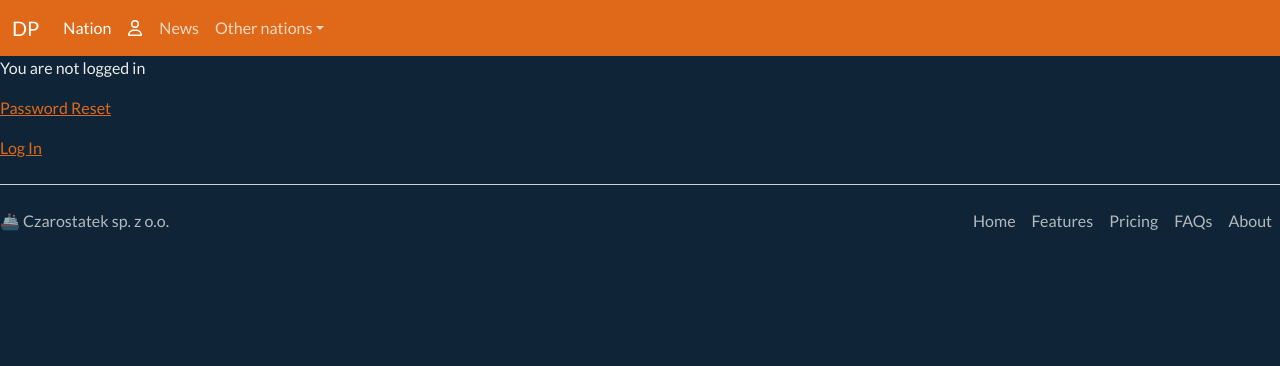
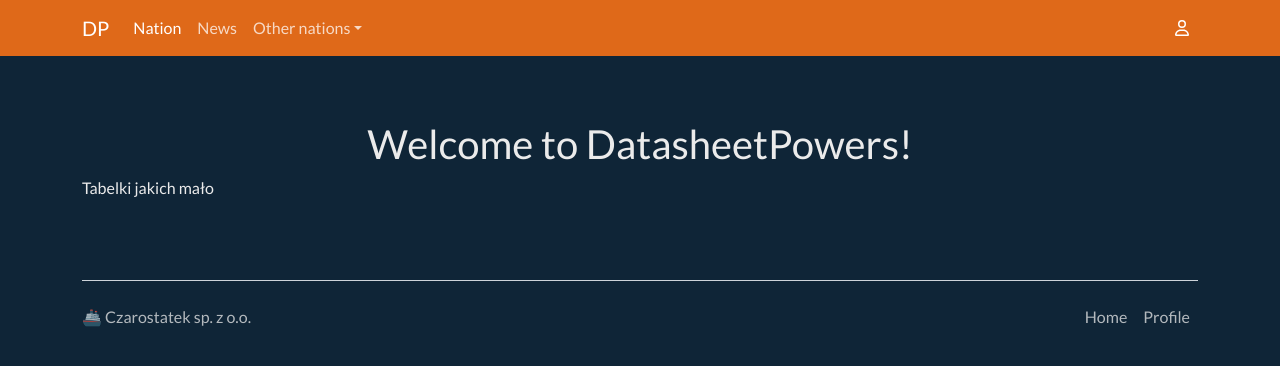
Before and after one commit to MichalRutyna/SpacePowers, a Django app: page / in a window 1280 px wide. Shown: the top 366 px of the page. Run offline with Django 5.2, Linux system fonts and the light colour scheme; some libraries are stand-ins or nearby versions.

Commit message:
Login changes start

```diff
--- a/Accounts/urls.py
+++ b/Accounts/urls.py
@@ -2,12 +2,13 @@ from django.urls import path
 from django.urls.conf import include
 from django.views.generic.base import TemplateView
 
-from .views import SignUpView
+from .views import SignUpView, LoginView
 
 app_name = "account"
 
 urlpatterns = [
-    path('', TemplateView.as_view(template_name="home.html"), name="home"),
+    path('', TemplateView.as_view(template_name="account/profile.html"), name="home"),
     path("signup/", SignUpView.as_view(), name="signup"),
+    path("login/", LoginView.as_view(), name="login"),
     path('', include("django.contrib.auth.urls")),
 ]
--- a/DatasheetPowers/settings.py
+++ b/DatasheetPowers/settings.py
@@ -134,9 +134,9 @@ STATICFILES_DIRS = [
 
 DEFAULT_AUTO_FIELD = 'django.db.models.BigAutoField'
 
-LOGIN_REDIRECT_URL = "home"
+LOGIN_REDIRECT_URL = "b:account:home"
 
-LOGOUT_REDIRECT_URL = "home"
+LOGOUT_REDIRECT_URL = "b:home"
 
 EMAIL_BACKEND = "django.core.mail.backends.console.EmailBackend"
 
--- a/requirements.txt
+++ b/requirements.txt
@@ -1,10 +1,11 @@
 Django~=4.2.17
 beautifulsoup4~=4.12.3
 soupsieve~=2.6
-pip~=23.2.1
+pip~=24.3.1
 asgiref~=3.8.1
 sqlparse~=0.5.3
 django-crispy-forms~=2.3
 django-debug-toolbar~=4.4.6
 django-bootstrap-v5 ~= 1.0.11
 crispy-bootstrap5 ~= 2024.10
+django-htmx~=1.21.0
--- a/static/css/base.css
+++ b/static/css/base.css
@@ -3,3 +3,11 @@
     height: 1em;
     vertical-align: -0.125em;
 }
+
+body {
+    padding-top: 120px;
+}
+
+footer {
+    margin: 5em 0;
+}
--- a/templates/base.html
+++ b/templates/base.html
@@ -12,8 +12,8 @@
 </head>
 
 <body>
-<nav class="navbar navbar-expand-lg bg-primary" data-bs-theme="dark">
-    <div class="container-fluid">
+<nav class="navbar navbar-expand-lg bg-primary fixed-top" data-bs-theme="dark">
+    <div class="container">
         <a class="navbar-brand" href="/">DP</a>
         <button class="navbar-toggler" type="button" data-bs-toggle="collapse" data-bs-target="#navbarColor01"
                 aria-controls="navbarColor01" aria-expanded="false" aria-label="Toggle navigation">
@@ -26,20 +26,13 @@
                         <span class="visually-hidden">(current)</span>
                     </a>
                 </li>
-                <li class="nav-item">
-                    <a class="nav-link" href="{% url 'b:account:home' %}">
-                        <svg xmlns="http://www.w3.org/2000/svg" viewBox="0 0 448 512" class="icon">
-                            <!--!Font Awesome Free 6.7.2 by @fontawesome - https://fontawesome.com License - https://fontawesome.com/license/free Copyright 2025 Fonticons, Inc.-->
-                            <path fill="#fff"
-                                  d="M304 128a80 80 0 1 0 -160 0 80 80 0 1 0 160 0zM96 128a128 128 0 1 1 256 0A128 128 0 1 1 96 128zM49.3 464l349.5 0c-8.9-63.3-63.3-112-129-112l-91.4 0c-65.7 0-120.1 48.7-129 112zM0 482.3C0 383.8 79.8 304 178.3 304l91.4 0C368.2 304 448 383.8 448 482.3c0 16.4-13.3 29.7-29.7 29.7L29.7 512C13.3 512 0 498.7 0 482.3z"/>
-                        </svg>
-                    </a>
-                </li>
+
                 <li class="nav-item">
                     <a class="nav-link" href="{% url 'b:news:home' %}">News</a>
                 </li>
                 <li class="nav-item dropdown">
-                    <a class="nav-link dropdown-toggle" data-bs-toggle="dropdown" href="{% url 'b:other_nations:home' %}" role="button"
+                    <a class="nav-link dropdown-toggle" data-bs-toggle="dropdown"
+                       href="{% url 'b:other_nations:home' %}" role="button"
                        aria-haspopup="true" aria-expanded="false">Other nations</a>
                     <div class="dropdown-menu">
                         {% for nation in nations %}
@@ -50,24 +43,39 @@
                     </div>
                 </li>
             </ul>
+            <ul class="navbar-nav ms-auto">
+                <li class="nav-item">
+                    <a class="nav-link" href="{% url 'b:account:home' %}">
+                        <svg xmlns="http://www.w3.org/2000/svg" viewBox="0 0 448 512" class="icon">
+                            <!--!Font Awesome Free 6.7.2 by @fontawesome - https://fontawesome.com License - https://fontawesome.com/license/free Copyright 2025 Fonticons, Inc.-->
+                            <path fill="#fff"
+                                  d="M304 128a80 80 0 1 0 -160 0 80 80 0 1 0 160 0zM96 128a128 128 0 1 1 256 0A128 128 0 1 1 96 128zM49.3 464l349.5 0c-8.9-63.3-63.3-112-129-112l-91.4 0c-65.7 0-120.1 48.7-129 112zM0 482.3C0 383.8 79.8 304 178.3 304l91.4 0C368.2 304 448 383.8 448 482.3c0 16.4-13.3 29.7-29.7 29.7L29.7 512C13.3 512 0 498.7 0 482.3z">
+                            </path>
+                        </svg>
+                    </a>
+                </li>
+            </ul>
+
         </div>
     </div>
 </nav>
+<div class="container">
     <main>
         {% block content %}
         {% endblock %}
     </main>
-<footer class="d-flex flex-wrap justify-content-between align-items-center py-3 my-4 border-top">
+    <footer class="d-flex flex-wrap justify-content-between align-items-center py-3 border-top">
         <p class="col-md-4 mb-0 text-body-secondary">🚢 Czarostatek sp. z o.o.</p>
 
         <ul class="nav col-md-4 justify-content-end">
-        <li class="nav-item"><a href="#" class="nav-link px-2 text-body-secondary">Home</a></li>
-        <li class="nav-item"><a href="#" class="nav-link px-2 text-body-secondary">Features</a></li>
-        <li class="nav-item"><a href="#" class="nav-link px-2 text-body-secondary">Pricing</a></li>
-        <li class="nav-item"><a href="#" class="nav-link px-2 text-body-secondary">FAQs</a></li>
-        <li class="nav-item"><a href="#" class="nav-link px-2 text-body-secondary">About</a></li>
+            <li class="nav-item"><a href="/" class="nav-link px-2 text-body-secondary">Home</a></li>
+            <li class="nav-item"><a href="{% url 'b:account:home' %}" class="nav-link px-2 text-body-secondary">Profile</a></li>
+{#            <li class="nav-item"><a href="#" class="nav-link px-2 text-body-secondary">FAQs</a></li>#}
+{#            <li class="nav-item"><a href="#" class="nav-link px-2 text-body-secondary">About</a></li>#}
         </ul>
     </footer>
+</div>
+
 </body>
 
 </html>
--- a/templates/home.html
+++ b/templates/home.html
@@ -3,16 +3,8 @@
 {% block title %}Home{% endblock %}
 
 {% block content %}
-{% if user.is_authenticated %}
-<p>Hi {{ user.username }}!</p>
-<p><a href="{% url 'b:account:password_change' %}">Password Change</a></p>
-<form action="{% url 'b:account:logout' %}" method="post">
-  {% csrf_token %}
-  <button type="submit">Log Out</button>
-</form>
-{% else %}
-<p>You are not logged in</p>
-<p><a href="{% url 'b:account:password_reset' %}">Password Reset</a></p>
-<p><a href="{% url 'b:account:login' %}">Log In</a></p>
-{% endif %}
+    <h1 class="text-center">Welcome to DatasheetPowers!</h1>
+
+    Tabelki jakich mało
+
 {% endblock %}
--- a/templates/registration/password_change_done.html
+++ b/templates/registration/password_change_done.html
@@ -1,7 +1,8 @@
-{% extends "admin/base_site.html" %}
+{% extends "base.html" %}
 {% load i18n %}
 {% block userlinks %}
-  {% url 'django-admindocs-docroot' as docsroot %}{% if docsroot %}<a href="{{ docsroot }}">{% translate 'Documentation' %}</a> / {% endif %}{% translate 'Change password' %} /
+    {% url 'django-admindocs-docroot' as docsroot %}{% if docsroot %}
+        <a href="{{ docsroot }}">{% translate 'Documentation' %}</a> / {% endif %}{% translate 'Change password' %} /
     <form id="logout-form" method="post" action="{% url 'admin:logout' %}">
         {% csrf_token %}
         <button type="submit">{% translate 'Log out' %}</button>
--- a/templates/registration/password_reset_complete.html
+++ b/templates/registration/password_reset_complete.html
@@ -1,4 +1,4 @@
-{% extends "admin/base_site.html" %}
+{% extends "base.html" %}
 {% load i18n %}
 
 {% block breadcrumbs %}
--- a/templates/registration/password_reset_confirm.html
+++ b/templates/registration/password_reset_confirm.html
@@ -1,4 +1,4 @@
-{% extends "admin/base_site.html" %}
+{% extends "base.html" %}
 {% load i18n static %}
 
 {% block extrastyle %}{{ block.super }}<link rel="stylesheet" href="{% static "admin/css/forms.css" %}">{% endblock %}
--- a/templates/registration/password_reset_done.html
+++ b/templates/registration/password_reset_done.html
@@ -1,4 +1,4 @@
-{% extends "admin/base_site.html" %}
+{% extends "base.html" %}
 {% load i18n %}
 
 {% block breadcrumbs %}
--- a/templates/registration/password_reset_email.html
+++ b/templates/registration/password_reset_email.html
@@ -7,8 +7,5 @@
 {% endblock %}
 {% translate 'Your username, in case you’ve forgotten:' %} {{ user.get_username }}
 
-{% translate "Thanks for using our site!" %}
-
-{% blocktranslate %}The {{ site_name }} team{% endblocktranslate %}
 
 {% endautoescape %}
```
Also changed, not shown: Accounts/forms/password_reset_form.py (added, +19 -0 lines), Accounts/views.py (+9 -2 lines), templates/account/profile.html (added, +15 -0 lines), templates/registration/password_change_form.html (+6 -3 lines), templates/registration/password_reset_form.html (+5 -3 lines). Lines whose indentation alone changed are shown as unchanged.
